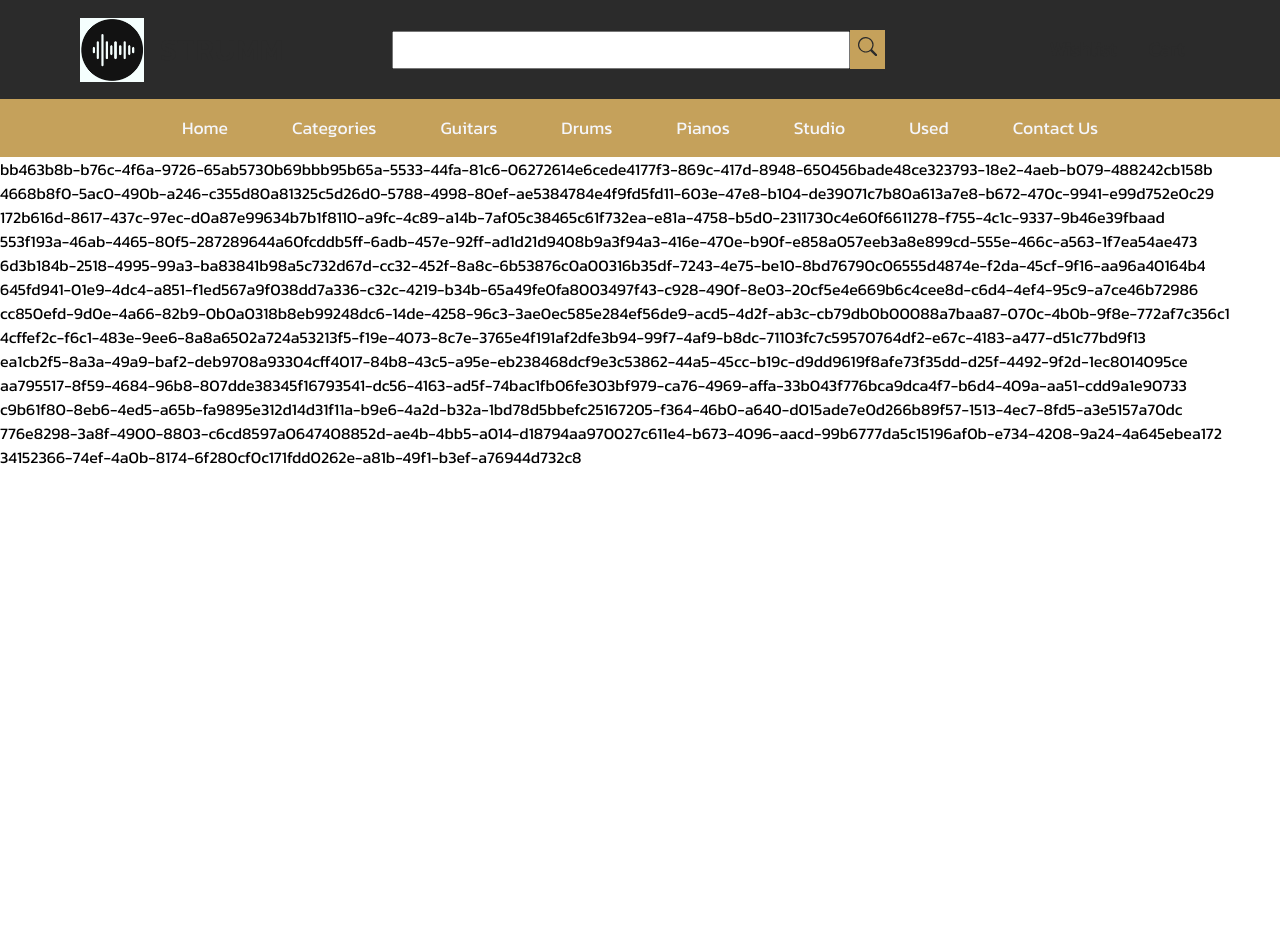
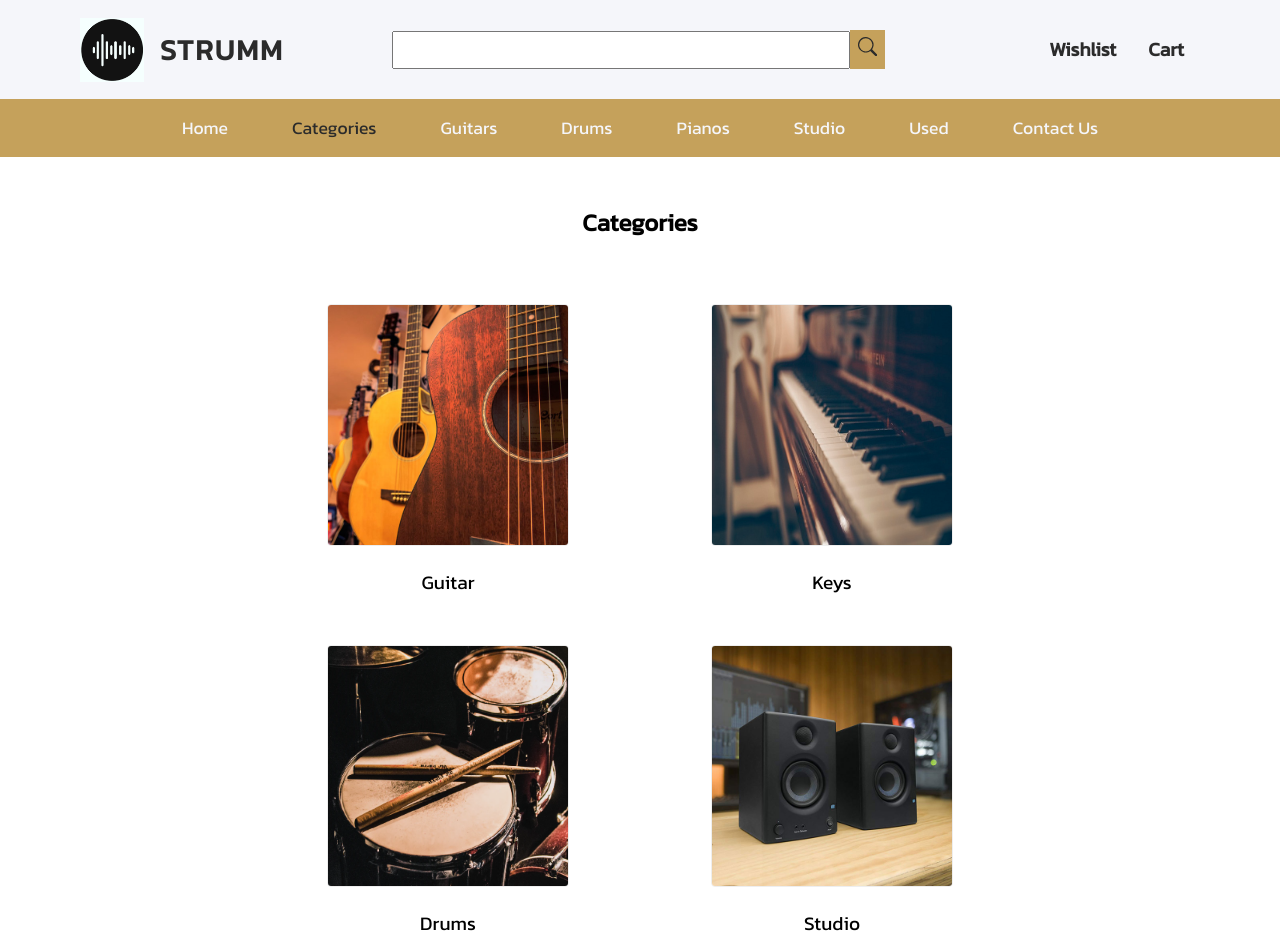
Before and after one commit to sohamsshah/Strumm, a React (Create React App) app: page /categories in a window 1280 px wide. Shown: the top 952 px of the page. Before the commit the page ends 800 px from the top, so only its background shows below. Built offline with nearby package versions, Linux system fonts and the light colour scheme.

Commit message:
complete categories

```diff
--- a/src/components/Categories/AllCategories/AllCategories.jsx
+++ b/src/components/Categories/AllCategories/AllCategories.jsx
@@ -1,20 +1,19 @@
 import React from 'react'
-import {useCart} from "./../../../context/cart-context"
-import {Link} from "react-router-dom";
+import CategoryCard from "./CategoryCard/CategoryCard"
+import Footer from "./../../Global/Footer/Footer"
 import Navbar from "./../../Global/Navbar/Navbar"
 import styles from "./AllCategories.module.css"
+import {categories} from "./../../../data/data"
 
 function AllCategories() {
-    const {products, dispatch} = useCart();
     return (
         <div>
-
-            <Navbar style={{backgroundColor:"var(--dark-color"}}/>
-            <div className="App" style={{ display: "flex", flexWrap: "wrap" }}>
-        {products.map(
-          (item) => (<div>{item.id}</div>)
-        )}
-      </div>
+          <Navbar />
+          <div className={styles.title}>Categories</div>
+          <div className={styles.categoryGroup}>
+            {categories.map(({title, href, src}) => <CategoryCard href={href} src={src} title={title}/>)}
+          </div>
+          <Footer />
         </div>
     )
 }
--- a/src/components/Categories/AllCategories/AllCategories.module.css
+++ b/src/components/Categories/AllCategories/AllCategories.module.css
@@ -1 +1,17 @@
-@import url("./../../Global/Themes/Themes.css");
+.title{
+    text-align: center;
+    padding-top:3rem;
+    font-size: 1.5rem;
+    font-weight: bold;
+}
+.categoryGroup{
+    display: flex;
+    justify-content: space-around;
+    align-items: center;
+    flex-wrap: wrap;
+    padding:3rem 20%;
+}
+
+.categoryGroup div{
+    margin:1rem;
+}
--- a/src/components/Categories/AllCategories/CategoryCard/CategoryCard.jsx
+++ b/src/components/Categories/AllCategories/CategoryCard/CategoryCard.jsx
@@ -6,8 +6,8 @@ function CategoryCard({title,src, href,...rest}) {
     return (
         <div className={styles.card} {...rest}>
             <a href={href}><img src={src} alt="card" /></a>
-            <div>
-        <a className={styles.link} href={href}>{title}</a>
+        <div>
+            <a className={styles.link} href={href}>{title}</a>
         </div>
         </div>
     )
--- a/src/components/Categories/AllCategories/CategoryCard/CategoryCard.module.css
+++ b/src/components/Categories/AllCategories/CategoryCard/CategoryCard.module.css
@@ -3,6 +3,10 @@
     height: 15rem;
     border-radius: 4px;
     border: solid 1px #eee;
+}
+
+.card div{
+    text-align: center;
 }
 
 .link{
--- a/src/components/Global/Navbar/Navbar.jsx
+++ b/src/components/Global/Navbar/Navbar.jsx
@@ -1,6 +1,6 @@
 import React from 'react'
 import styles from "./Navbar.module.css"
-import {Link} from "react-router-dom"
+import {NavLink, Link} from "react-router-dom"
 import Logo from "./../../../images/strumm_logo.png"
 import {BsSearch} from "react-icons/bs"
 
@@ -32,28 +32,28 @@ function Navbar({...rest}) {
         <nav className={styles.secondaryNavbar}>
             <ul className={styles.secondaryNavList}>
                 <li>
-                <Link to="/" className={styles.navLink}>Home</Link>
+                <NavLink to="/" exact={true} className={styles.navLink} activeClassName={styles.active}>Home</NavLink>
                 </li>
                 <li>
-                <Link to="/" className={styles.navLink}>Categories</Link>
+                <NavLink to="/categories" active="selected" className={styles.navLink} activeClassName={styles.active}>Categories</NavLink>
                 </li>
                 <li>
-                <Link to="/" className={styles.navLink}>Guitars</Link>
+                <NavLink to="/categories/guitars" className={styles.navLink} activeClassName={styles.active}>Guitars</NavLink>
                 </li>
                 <li>
-                <Link to="/" className={styles.navLink}>Drums</Link>
+                <NavLink to="/categories/drums" className={styles.navLink} activeClassName={styles.active}>Drums</NavLink>
                 </li>
                 <li>
-                <Link to="/" className={styles.navLink}>Pianos</Link>
+                <NavLink to="/categories/pianos" className={styles.navLink} activeClassName={styles.active}>Pianos</NavLink>
                 </li>
                 <li>
-                <Link to="/" className={styles.navLink}>Studio</Link>
+                <NavLink to="/categories/studio" className={styles.navLink} activeClassName={styles.active}>Studio</NavLink>
                 </li>
                 <li>
-                <Link to="/" className={styles.navLink}>Used</Link>
+                <NavLink to="/categories/used" className={styles.navLink} activeClassName={styles.active}>Used</NavLink>
                 </li>
                 <li>
-                <Link to="/" className={styles.navLink}>Contact Us</Link>
+                <NavLink to="/contact-us" className={styles.navLink} activeClassName={styles.active}>Contact Us</NavLink>
                 </li>
             </ul>
         </nav>
--- a/src/components/Global/Navbar/Navbar.module.css
+++ b/src/components/Global/Navbar/Navbar.module.css
@@ -32,6 +32,10 @@
     color:inherit;
     text-decoration:none;
     transition:0.5s;
+}
+
+.active{
+    color: var(--dark-color);
 }
 
 .navbrand:hover{
--- a/src/components/Home/Home.module.css
+++ b/src/components/Home/Home.module.css
@@ -68,6 +68,7 @@
     display:flex;
     flex-wrap: wrap;
     justify-content: space-between;
+    align-items: center;
 }
 
 .categoryCards div{
```
